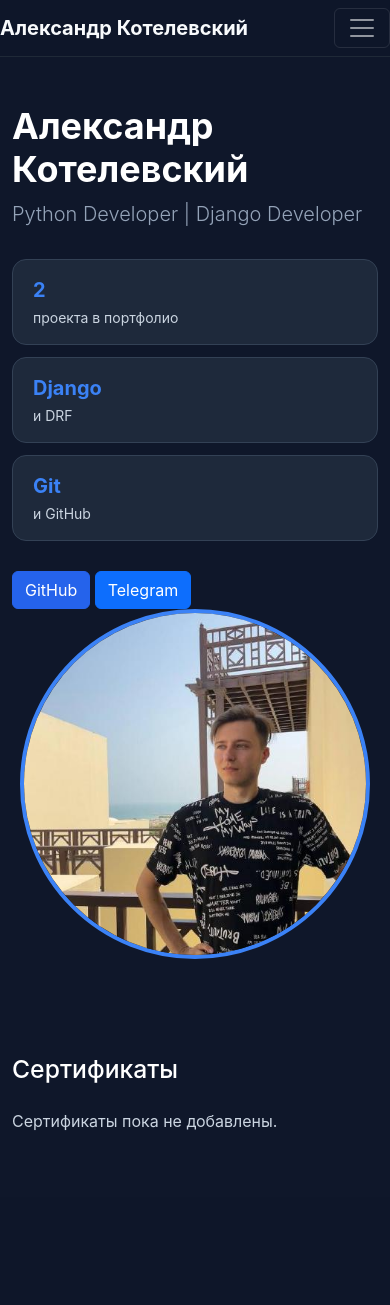
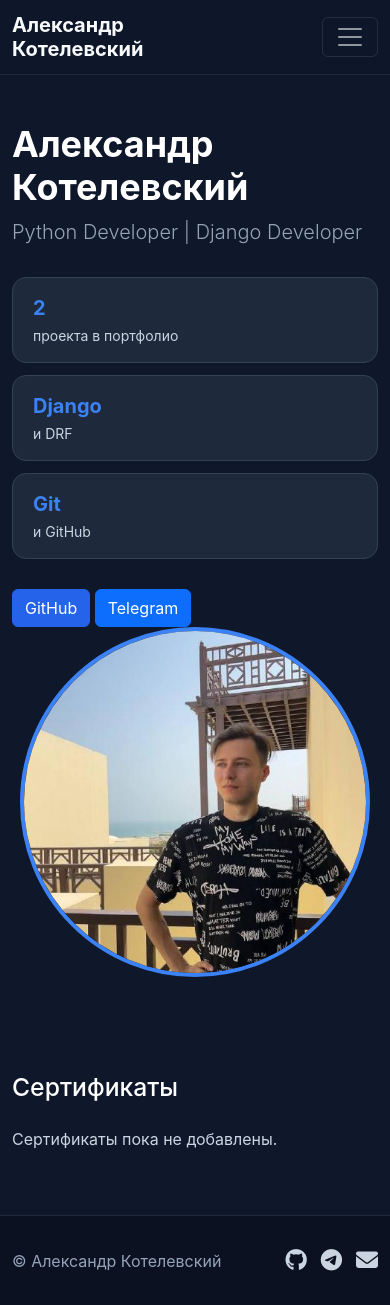
Before and after one commit to Riso1/portfolio-django, a Django app: template templates/portfolio/index.html in a window 390 px wide. Before the commit the page ends 1131 px from the top, so only its background shows below. Run offline with Django 5.2, Linux system fonts and the light colour scheme; the template is opened without the code that fills it: values that come from a table or form of the project are taken from there, others are empty; data comes from the database, SQL or seed files in the repository; both versions use the stored data as it was after the commit.

Commit message:
Improve mobile navigation and smooth scrolling

```diff
--- a/static/portfolio/css/style.css
+++ b/static/portfolio/css/style.css
@@ -175,7 +175,10 @@ section {
 
 html {
     scroll-behavior: smooth;
-    scroll-padding-top: 90px;
+}
+
+section[id] {
+    scroll-margin-top: 110px;
 }
 
 @media (max-width: 991px) {
@@ -270,3 +273,56 @@ html {
     gap: 10px;
     flex-wrap: wrap;
 }
+
+.site-footer {
+    border-top: 1px solid #1f2937;
+    background-color: #0b1120;
+    padding: 28px 0;
+}
+
+.site-footer__inner {
+    display: flex;
+    justify-content: space-between;
+    align-items: center;
+    gap: 24px;
+    flex-wrap: wrap;
+}
+
+.site-footer p {
+    margin: 0;
+    color: #94a3b8;
+}
+
+.site-footer__links {
+    display: flex;
+    gap: 14px;
+}
+
+.site-footer__links a {
+    color: #cbd5e1;
+    font-size: 22px;
+    transition: 0.3s;
+}
+
+.site-footer__links a:hover {
+    color: #3b82f6;
+}
+
+@media (max-width: 991px) {
+    .navbar {
+        padding-left: 12px;
+        padding-right: 12px;
+    }
+
+    .navbar-brand {
+        max-width: 220px;
+        white-space: normal;
+        line-height: 1.2;
+    }
+}
+
+@media (max-width: 991px) {
+    section[id] {
+        scroll-margin-top: 110px;
+    }
+}
--- a/templates/base.html
+++ b/templates/base.html
@@ -15,7 +15,7 @@
 <body>
 
 <header class="site-header sticky-top">
-    <nav class="container navbar navbar-expand-lg navbar-dark">
+    <nav class="container-fluid container-lg navbar navbar-expand-lg navbar-dark">
         <a class="navbar-brand fw-bold" href="/">
             {{ settings.full_name }}
         </a>
@@ -52,7 +52,78 @@
 {% block content %}
 {% endblock %}
 
+<footer class="site-footer">
+    <div class="container">
+        <div class="site-footer__inner">
+            <div>
+                {% if text_blocks.footer_text %}
+                    {{ text_blocks.footer_text.content|linebreaks }}
+                {% else %}
+                    <p>© {{ settings.full_name }}</p>
+                {% endif %}
+            </div>
+
+            <div class="site-footer__links">
+                {% for contact in contact_links %}
+                    <a href="{{ contact.url }}" target="_blank" aria-label="{{ contact.title }}">
+                        {% if contact.icon_class %}
+                            <i class="{{ contact.icon_class }}"></i>
+                        {% else %}
+                            {{ contact.title }}
+                        {% endif %}
+                    </a>
+                {% endfor %}
+            </div>
+        </div>
+    </div>
+</footer>
+
 <script src="https://cdn.jsdelivr.net/npm/bootstrap@5.3.7/dist/js/bootstrap.bundle.min.js"></script>
+
+<script>
+    document.querySelectorAll('.navbar-collapse .nav-link').forEach(function (link) {
+        link.addEventListener('click', function (event) {
+            const href = link.getAttribute('href');
+
+            if (!href || !href.startsWith('#')) {
+                return;
+            }
+
+            event.preventDefault();
+
+            const target = document.querySelector(href);
+            const navbarCollapse = document.querySelector('.navbar-collapse');
+            const header = document.querySelector('.site-header');
+
+            if (!target || !header) {
+                return;
+            }
+
+            function scrollToTarget() {
+                const headerHeight = header.offsetHeight;
+                const targetPosition = target.getBoundingClientRect().top + window.scrollY;
+                const offsetPosition = targetPosition - headerHeight - 24;
+
+                window.scrollTo({
+                    top: offsetPosition,
+                    behavior: 'smooth'
+                });
+            }
+
+            if (navbarCollapse.classList.contains('show')) {
+                const collapse = new bootstrap.Collapse(navbarCollapse);
+
+                navbarCollapse.addEventListener('hidden.bs.collapse', function () {
+                    scrollToTarget();
+                }, { once: true });
+
+                collapse.hide();
+            } else {
+                scrollToTarget();
+            }
+        });
+    });
+</script>
 
 </body>
 </html>
```
Also changed, not shown: db.sqlite3.
